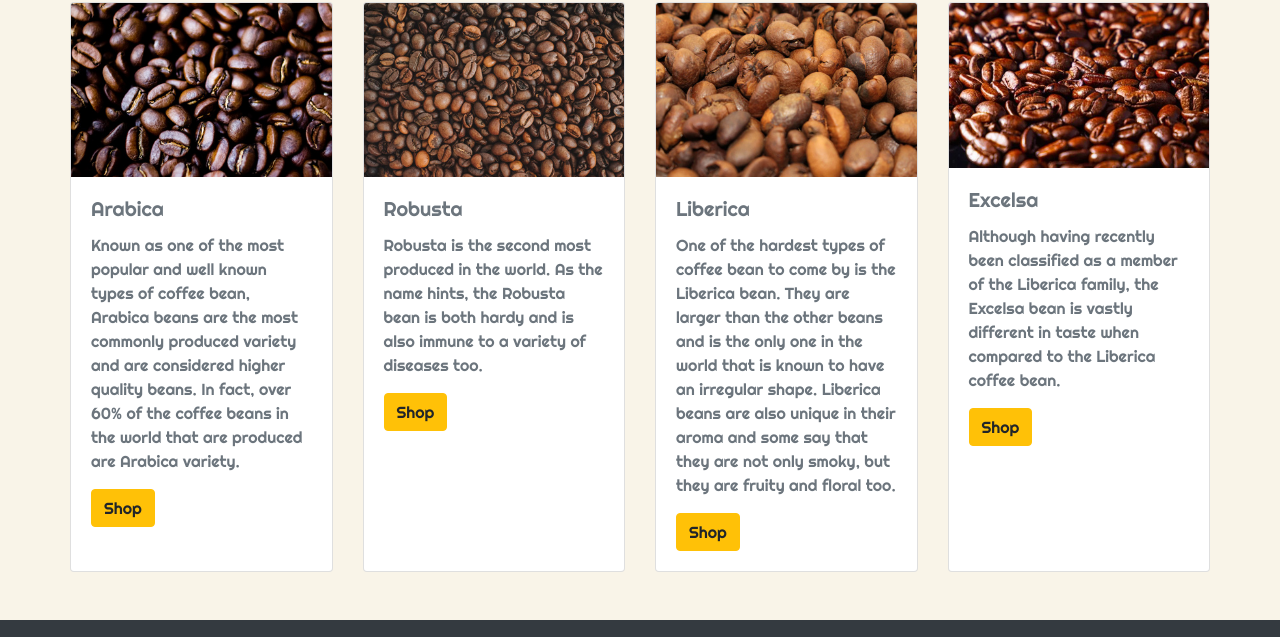
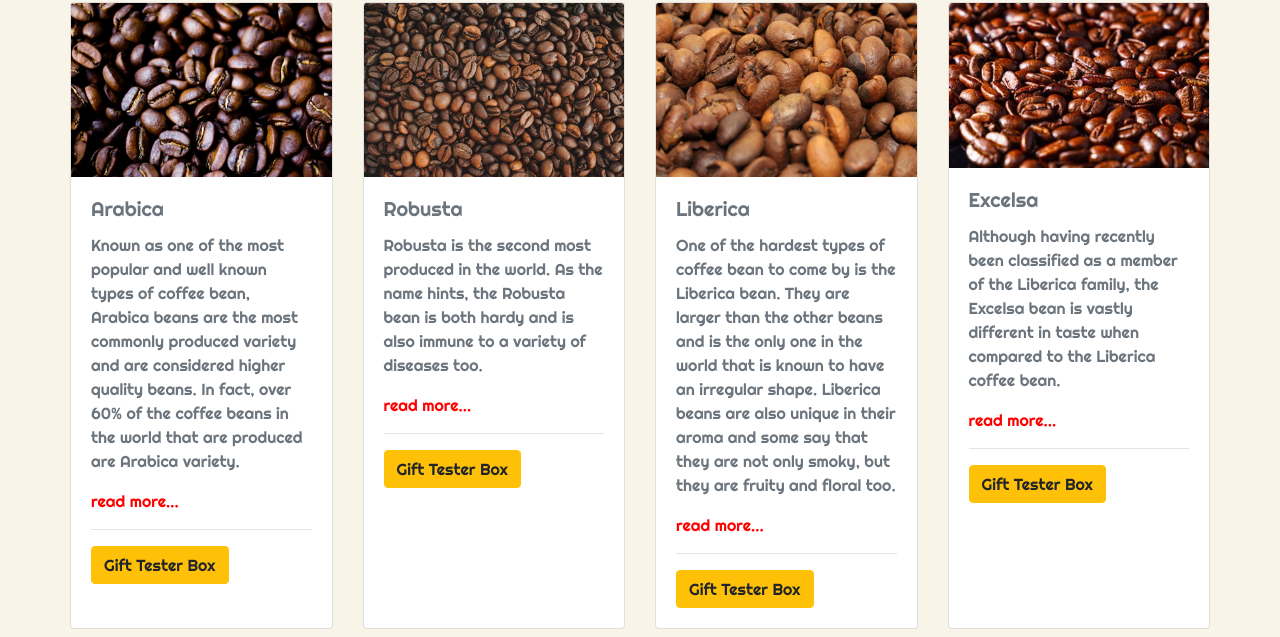
Before and after one commit to Babalu2017/baba_cafe, a plain HTML site: page coffees.html in a window 1280 px wide. Shown: the part 1310-1947 px from the top of the page. Drawn offline with nearby package versions, Linux system fonts and the light colour scheme.

Commit message:
added external links

```diff
--- a/coffees.html
+++ b/coffees.html
@@ -80,7 +80,9 @@
           <div class="card-body">
             <h5 class="card-title">Arabica</h5>
             <p class="card-text">Known as one of the most popular and well known types of coffee bean, Arabica beans are the most commonly produced variety and are considered higher quality beans. In fact, over 60% of the coffee beans in the world that are produced are Arabica variety.</p>
-            <a class="btn btn-warning" href="#">Shop</a>
+            <a class="d-block" href="https://en.wikipedia.org/wiki/Coffea_arabica" style="color: red;" target="_blank">read more...</a>
+            <hr>
+            <a class="btn btn-warning" href="#">Gift Tester Box</a>
           </div>
         </div>
         <div class="card">
@@ -88,7 +90,9 @@
           <div class="card-body">
             <h5 class="card-title">Robusta</h5>
             <p class="card-text">Robusta is the second most produced in the world. As the name hints, the Robusta bean is both hardy and is also immune to a variety of diseases too.</p>
-            <a class="btn btn-warning" href="#">Shop</a>
+            <a class="d-block" href="https://en.wikipedia.org/wiki/Coffea_canephora" style="color: red;" target="_blank">read more...</a>
+            <hr>
+            <a class="btn btn-warning" href="#">Gift Tester Box</a>
           </div>
         </div>
         <div class="card">
@@ -96,7 +100,9 @@
           <div class="card-body">
             <h5 class="card-title">Liberica</h5>
             <p class="card-text">One of the hardest types of coffee bean to come by is the Liberica bean. They are larger than the other beans and is the only one in the world that is known to have an irregular shape. Liberica beans are also unique in their aroma and some say that they are not only smoky, but they are fruity and floral too.</p>
-            <a class="btn btn-warning" href="#">Shop</a>
+            <a class="d-block" href="https://en.wikipedia.org/wiki/Coffea_liberica" style="color: red;" target="_blank">read more...</a>
+            <hr>
+            <a class="btn btn-warning" href="#">Gift Tester Box</a>
           </div>
         </div>
         <div class="card">
@@ -104,7 +110,9 @@
           <div class="card-body">
             <h5 class="card-title">Excelsa</h5>
             <p class="card-text">Although having recently been classified as a member of the Liberica family, the Excelsa bean is vastly different in taste when compared to the Liberica coffee bean.</p>
-            <a class="btn btn-warning" href="#">Shop</a>
+            <a class="d-block" href="https://en.wikipedia.org/wiki/Excelsa" style="color: red;" target="_blank">read more...</a>
+            <hr>
+            <a class="btn btn-warning" href="#">Gift Tester Box</a>
           </div>
         </div>
       </div>
```
